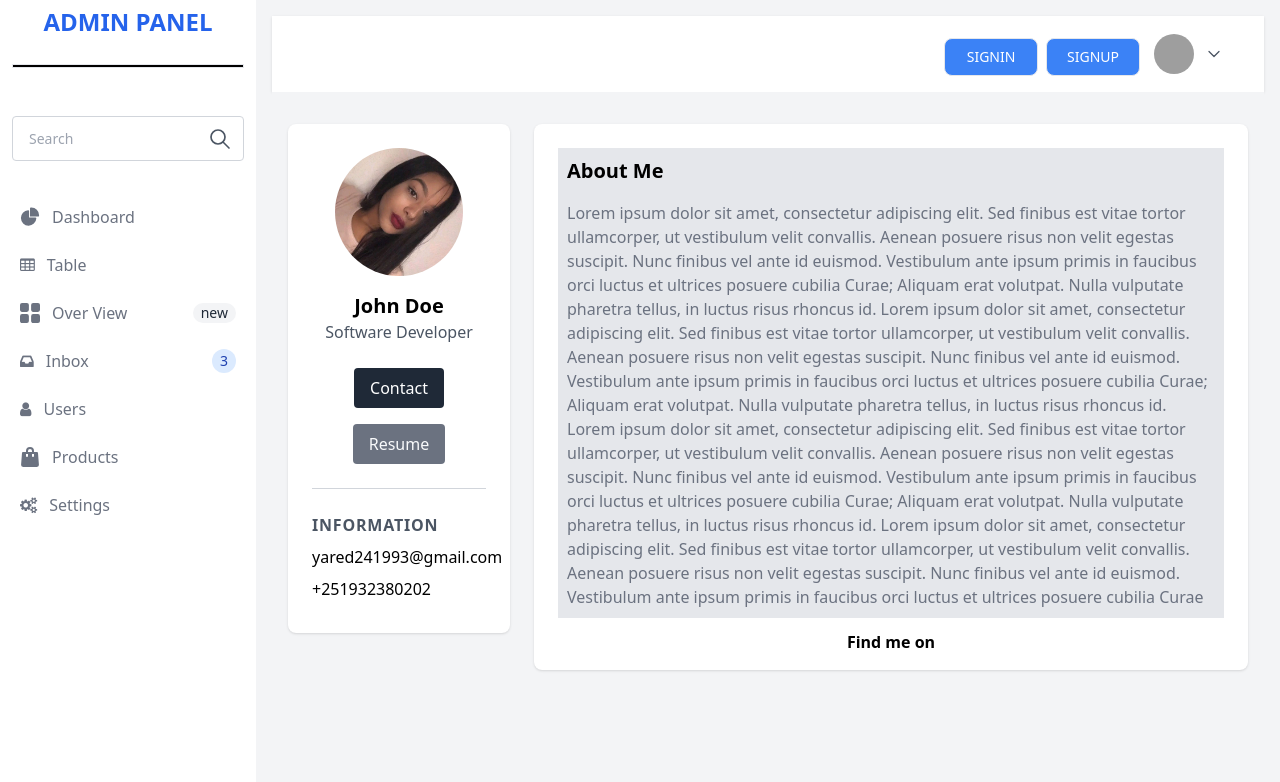
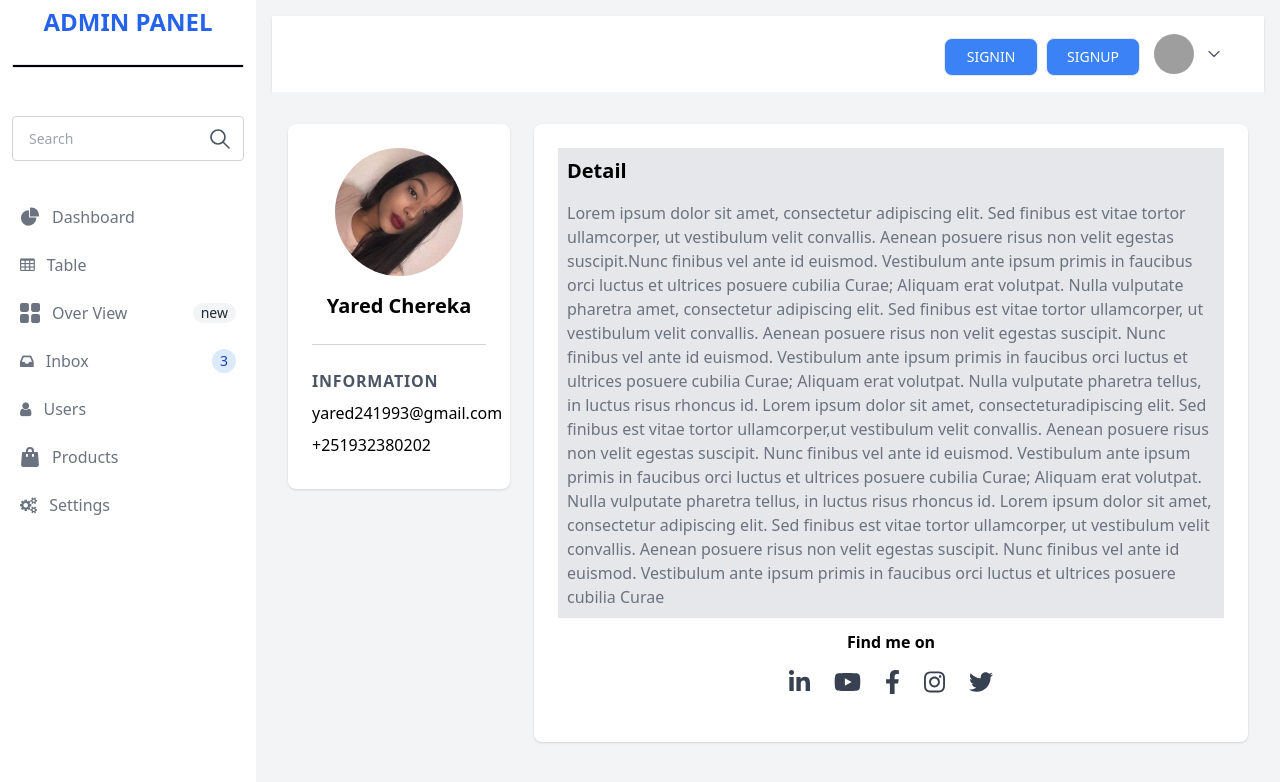
Before and after one commit to yadamoon/Admin-Panel, a React (Vite) app in the folder Dashboard/: page /User in a window 1280 px wide. Shown: the top 782 px of the page. Built offline with nearby package versions, Linux system fonts and the light colour scheme; grey boxes are pictures that could not be loaded.

Commit message:
updated using render the data or information of user

```diff
--- a/Dashboard/src/components/pages/Profiles.jsx
+++ b/Dashboard/src/components/pages/Profiles.jsx
@@ -5,9 +5,11 @@ const Profiles = () => {
     {
       name: " Yared Chereka",
       email: "yared241993@gmail.com",
-      detail: "",
+      detail:
+        " Lorem ipsum dolor sit amet, consectetur adipiscing elit. Sed finibus est vitae tortor ullamcorper, ut vestibulum velit convallis. Aenean posuere risus non velit egestas suscipit.Nunc finibus vel ante id euismod. Vestibulum ante ipsum primis in faucibus orci luctus et ultrices posuere cubilia Curae; Aliquam erat volutpat. Nulla vulputate pharetra    amet, consectetur adipiscing elit. Sed finibus est vitae tortor ullamcorper, ut vestibulum velit convallis. Aenean  posuere risus non velit egestas suscipit. Nunc finibus vel  ante id euismod. Vestibulum ante ipsum primis in faucibus orci luctus et ultrices posuere cubilia Curae; Aliquam erat volutpat. Nulla vulputate pharetra tellus, in luctus risus rhoncus id. Lorem ipsum dolor sit amet, consecteturadipiscing elit. Sed finibus est vitae tortor ullamcorper,ut vestibulum velit convallis. Aenean posuere risus non velit egestas suscipit. Nunc finibus vel ante id euismod. Vestibulum ante ipsum primis in faucibus orci luctus et ultrices posuere cubilia Curae; Aliquam erat volutpat. Nulla vulputate pharetra tellus, in luctus risus rhoncus id. Lorem ipsum dolor sit amet, consectetur adipiscing elit. Sed finibus est vitae tortor ullamcorper, ut vestibulum velit convallis. Aenean posuere risus non velit egestas suscipit. Nunc finibus vel ante id euismod. Vestibulum ante ipsum primis in faucibus orci luctus et ultrices posuere cubilia Curae",
       titel: "Detail",
       SocialMedia: "",
+      telephone: "+251932380202",
     },
   ];
 
@@ -16,17 +18,18 @@ const Profiles = () => {
       <div className="bg-gray-100 h-screen">
         <div className="container mx-auto py-8">
           <div className="grid grid-cols-4 sm:grid-cols-12 gap-6 px-4">
-            <div className="col-span-4 sm:col-span-3">
-              <div className="bg-white shadow rounded-lg p-6">
+            {userInfo.map((userList) => (
+              <div key={userInfo.id} className="col-span-4 sm:col-span-3">
+                <div className="bg-white shadow rounded-lg p-6  ">
                   <div className="flex flex-col items-center">
                     <img
                       src="public/feveb.jpg"
                       className="w-32 h-32 bg-gray-300 rounded-full mb-4 shrink-0"
                     />
 
-                  <h1 className="text-xl font-bold">John Doe</h1>
-                  <p className="text-gray-600">Software Developer</p>
-                  <div className="mt-6 flex flex-wrap gap-4 justify-center">
+                    <h1 className="text-xl font-bold">{userList.name}</h1>
+                    {/* <p className="text-gray-600">Software Developer</p> */}
+                    {/* <div className="mt-6 flex flex-wrap gap-4 justify-center">
 <a
   href="#"
   className="bg-gray-800 hover:bg-gray-600 text-white py-2 px-4 rounded"
@@ -39,7 +42,7 @@ const Profiles = () => {
 >
   Resume
 </a>
-                  </div>
+                  </div> */}
                   </div>
                   <hr className="my-6 border-t border-gray-300" />
                   <div className="flex flex-col">
@@ -47,53 +50,28 @@ const Profiles = () => {
                       information
                     </span>
                     <ul>
-                    <li className="mb-2">yared241993@gmail.com</li>
-                    <li className="mb-2">+251932380202</li>
+                      <li className="mb-2">{userList.email}</li>
+                      <li className="mb-2">{userList.telephone}</li>
                     </ul>
                   </div>
                 </div>
               </div>
-            <div className="col-span-4 sm:col-span-9">
+            ))}
+            {userInfo.map((moreInfo) => (
+              <div key={moreInfo.id} className="col-span-4 sm:col-span-9">
                 <div className="bg-white shadow rounded-lg p-6">
                   <div className="border bg-gray-200 p-2">
-                  <h2 className="text-xl font-bold mb-4">About Me</h2>
-                  <p className="text-gray-500">
-                    Lorem ipsum dolor sit amet, consectetur adipiscing elit. Sed
-                    finibus est vitae tortor ullamcorper, ut vestibulum velit
-                    convallis. Aenean posuere risus non velit egestas suscipit.
-                    Nunc finibus vel ante id euismod. Vestibulum ante ipsum
-                    primis in faucibus orci luctus et ultrices posuere cubilia
-                    Curae; Aliquam erat volutpat. Nulla vulputate pharetra
-                    tellus, in luctus risus rhoncus id. Lorem ipsum dolor sit
-                    amet, consectetur adipiscing elit. Sed finibus est vitae
-                    tortor ullamcorper, ut vestibulum velit convallis. Aenean
-                    posuere risus non velit egestas suscipit. Nunc finibus vel
-                    ante id euismod. Vestibulum ante ipsum primis in faucibus
-                    orci luctus et ultrices posuere cubilia Curae; Aliquam erat
-                    volutpat. Nulla vulputate pharetra tellus, in luctus risus
-                    rhoncus id. Lorem ipsum dolor sit amet, consectetur
-                    adipiscing elit. Sed finibus est vitae tortor ullamcorper,
-                    ut vestibulum velit convallis. Aenean posuere risus non
-                    velit egestas suscipit. Nunc finibus vel ante id euismod.
-                    Vestibulum ante ipsum primis in faucibus orci luctus et
-                    ultrices posuere cubilia Curae; Aliquam erat volutpat. Nulla
-                    vulputate pharetra tellus, in luctus risus rhoncus id. Lorem
-                    ipsum dolor sit amet, consectetur adipiscing elit. Sed
-                    finibus est vitae tortor ullamcorper, ut vestibulum velit
-                    convallis. Aenean posuere risus non velit egestas suscipit.
-                    Nunc finibus vel ante id euismod. Vestibulum ante ipsum
-                    primis in faucibus orci luctus et ultrices posuere cubilia
-                    Curae
-                  </p>
+                    <h2 className="text-xl font-bold mb-4">{moreInfo.titel}</h2>
+                    <p className="text-gray-500">{moreInfo.detail}</p>
                   </div>
 
                   <h3 className="font-semibold text-center mt-3 -mb-2">
                     Find me on
                   </h3>
 
-                {/* <div className="flex justify-center items-center gap-6 my-6">
+                  <div className="flex justify-center items-center gap-6 my-6">
                     <a
-                    className="text-gray-700 hover:text-orange-600"
+                      className="text-gray-700 hover:text-blue-600"
                       aria-label="Visit TrendyMinds LinkedIn"
                       href=""
                       target="_blank"
@@ -127,7 +105,7 @@ const Profiles = () => {
                       </svg>
                     </a>
                     <a
-                    className="text-gray-700 hover:text-orange-600"
+                      className="text-gray-700 hover:text-blue-600"
                       aria-label="Visit TrendyMinds Facebook"
                       href=""
                       target="_blank"
@@ -161,7 +139,7 @@ const Profiles = () => {
                       </svg>
                     </a>
                     <a
-                    className="text-gray-700 hover:text-orange-600"
+                      className="text-gray-700 hover:text-blue-600"
                       aria-label="Visit TrendyMinds Twitter"
                       href=""
                       target="_blank"
@@ -177,9 +155,10 @@ const Profiles = () => {
                         ></path>
                       </svg>
                     </a>
-                </div> */}
                   </div>
                 </div>
+              </div>
+            ))}
           </div>
         </div>
       </div>
```
Lines whose indentation alone changed are shown as unchanged.
